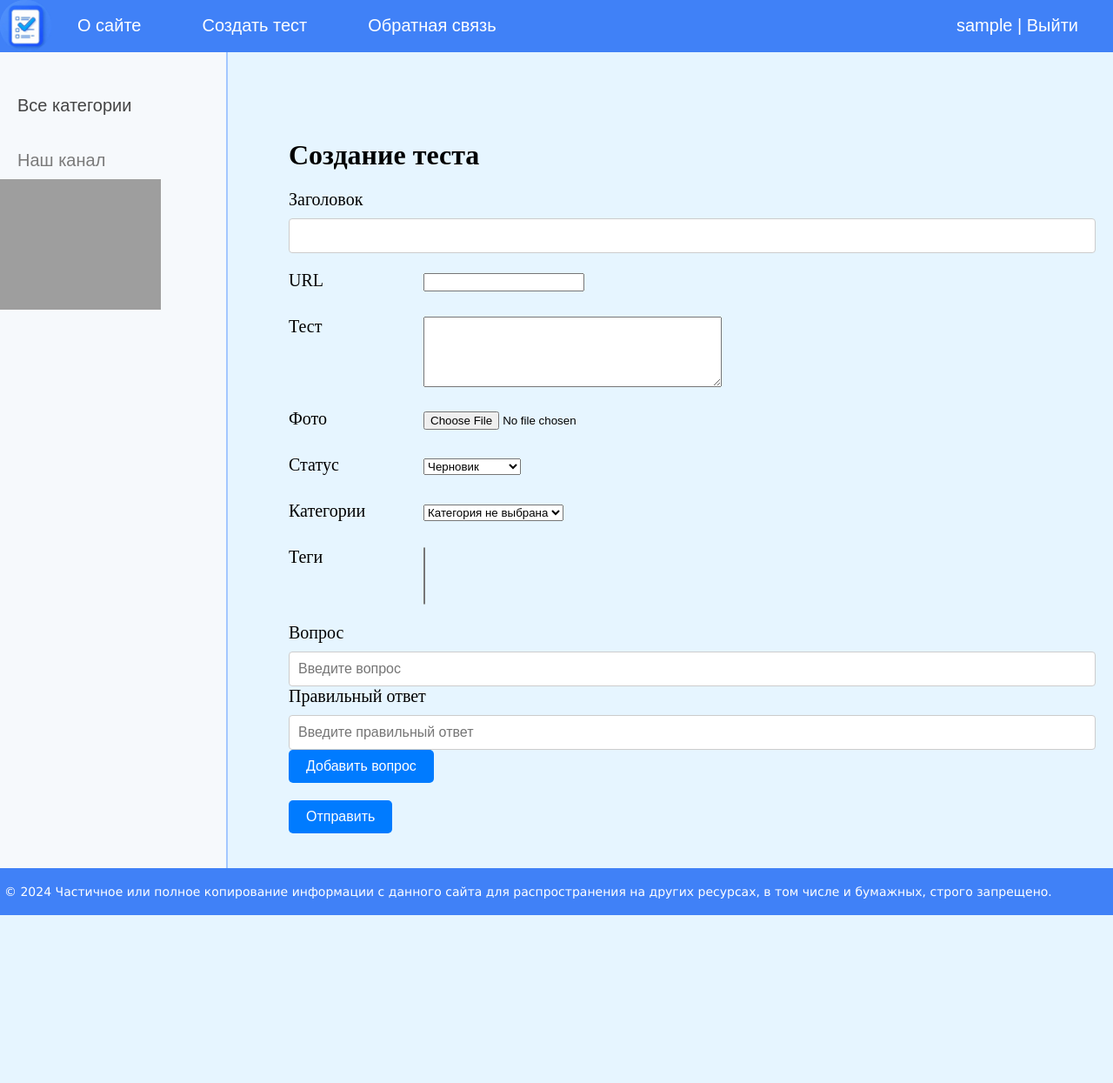
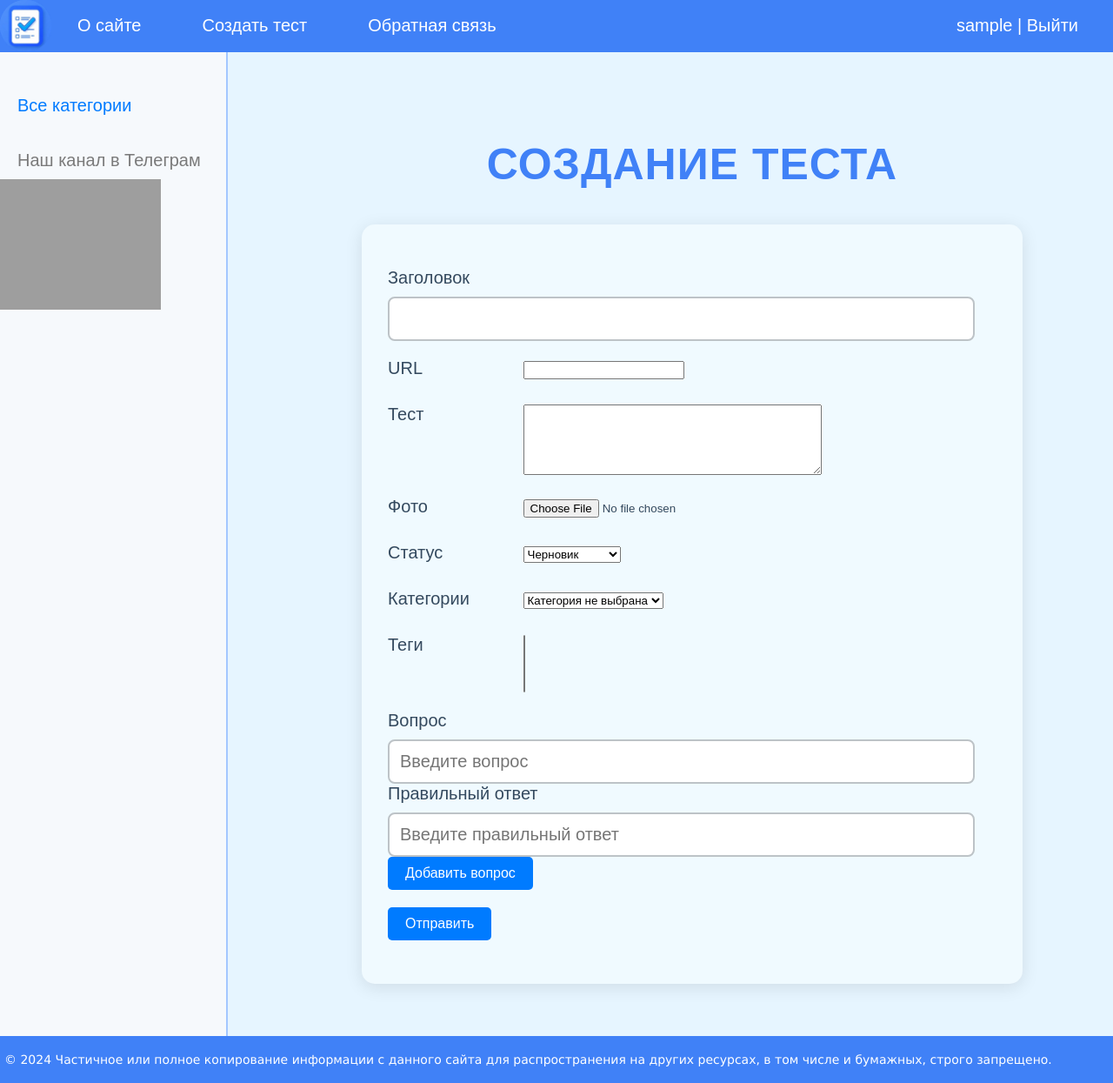
Before and after one commit to PolinaRym/OnlineTest, a Django app: page /addtest/ in a window 1280 px wide. Shown: the whole page at 87% size. Before the commit the page ends 1052 px from the top, so only its background shows below. Run offline with Django 4.2, Linux system fonts and the light colour scheme; the visitor is signed in with stand-in values (Sample User, id 1); data that the repository does not hold is empty; grey boxes are pictures that could not be loaded.

Commit message:
change style of addtest

```diff
--- a/onlinetest/templates/base.html
+++ b/onlinetest/templates/base.html
@@ -53,7 +53,7 @@
 			{% show_categories cat_selected %}
 
 			<li class="share">
-			<p>Наш канал</p>
+			<p>Наш канал в Телеграм</p>
 			<a class="share-yt" href="https://t.me/polinarym" target="_blank" rel="nofollow"></a>
 			</li>
 		    <li>{% show_all_tags %}</li>
--- a/onlinetest/testik/static/testik/css/styles.css
+++ b/onlinetest/testik/static/testik/css/styles.css
@@ -628,5 +628,109 @@
     font-size: 1.2em; /* Размер текста */
     line-height: 1.5; /* Межстрочный интервал */
     color: #333; /* Цвет текста */
-    text-align: center; /* Выравнивание текста по центру */
+    text-align: center;
 }
+/* Основные стили для страницы создания теста */
+.addtest-page {
+    font-family: 'Poppins', Arial, sans-serif; /* Более современный шрифт */
+    margin: 0;
+    padding: 0;
+    background-color: #e6f5ff; /* Нежный светло-голубой фон */
+    color: #333; /* Цвет текста */
+}
+
+.addtest-page h1 {
+    text-align: center;
+    color: #0056b3; /* Глубокий синий цвет */
+    margin-bottom: 30px;
+    font-size: 3em; /* Увеличенный размер шрифта для заголовка */
+    font-weight: 600; /* Более жирный шрифт */
+    text-transform: uppercase; /* Заглавные буквы */
+    letter-spacing: 1px; /* Межбуквенный интервал */
+}
+.addtest-page {
+        font-family: 'Poppins', sans-serif; /* Современный шрифт */
+        margin: 0;
+        padding: 0;
+        background-color: #e6f5ff; /* Нежно-голубой фон */
+        color: #34495e; /* Темно-серый цвет текста */
+    }
+
+    /* Заголовок */
+    .addtest-page h1 {
+        text-align: center;
+        color: #4081f7; /* Темно-синий цвет */
+        margin-bottom: 40px; /* Увеличенный отступ снизу */
+        font-size: 2.5em; /* Уменьшенный размер */
+        font-weight: 600; /* Жирный шрифт */
+        text-transform: uppercase; /* Преобразуем в верхний регистр */
+    }
+
+    /* Стили для формы на странице создания теста */
+    .addtest-page form {
+        max-width: 700px; /* Ширина формы */
+        margin: 40px auto; /* Центрирование формы */
+        padding: 30px;
+        background-color: #f0faff; /* Белый фон формы */
+        border-radius: 15px; /* Закругленные углы */
+        box-shadow: 0 4px 20px rgba(0, 0, 0, 0.1); /* Легкая тень для формы */
+    }
+
+    /* Стили для ошибок формы */
+    .addtest-page .form-error {
+        color: #e74c3c; /* Ярко-красный цвет для ошибок */
+        margin-bottom: 15px;
+        font-size: 0.95em; /* Меньший размер шрифта */
+        font-style: italic; /* Курсивный стиль для ошибок */
+    }
+
+    /* Группа полей ввода */
+    .form-group {
+        margin-bottom: 20px; /* Отступ между полями */
+    }
+
+    /* Стили для полей ввода на странице создания теста */
+    .addtest-page .form-input {
+        width: calc(100% - 25px); /* Учитываем отступы */
+        padding: 12px;
+        border: 2px solid #bdc3c7; /* Серый цвет границы */
+        border-radius: 8px;
+        box-sizing: border-box;
+        font-size: 1em; /* Размер шрифта для полей ввода */
+        transition: border-color 0.3s, box-shadow 0.3s; /* Плавный переход цвета границы и тени */
+    }
+
+    .addtest-page .form-input:focus {
+        border-color: #3498db; /* Цвет границы при фокусе */
+        box-shadow: 0 0 5px rgba(52, 152, 219, 0.5); /* Легкая тень при фокусе */
+        outline: none; /* Убираем стандартный контур */
+    }
+
+    /* Стили для кнопок */
+    .addtest-page .submit-button {
+        background-color: #3498db; /* Светло-синий фон кнопки */
+        color: white; /* Белый цвет текста */
+        border: none; /* Убираем стандартную границу */
+        padding: 12px 20px; /* Внутренние отступы */
+        border-radius: 8px; /* Закругленные углы */
+        cursor: pointer; /* Курсор в виде указателя */
+        font-size: 1em; /* Размер шрифта кнопки */
+        font-weight: 500; /* Полужирный текст */
+        transition: background-color 0.3s, transform 0.2s; /* Плавный переход фона и трансформации */
+    }
+
+    .addtest-page .submit-button:hover {
+        background-color: #2980b9; /* Темнее при наведении */
+        transform: translateY(-2px); /* Легкий подъем при наведении */
+    }
+
+    /* Дополнительный стиль для кнопки при нажатии */
+    .addtest-page .submit-button:active {
+        transform: translateY(1px); /* Легкий "провал" при нажатии */
+    }
+
+    /* Обертка для кнопки отправки */
+    .form-submit {
+        margin-top: 20px; /* Отступ сверху */
+        text-align: center; /* Центрирование кнопки */
+    }
--- a/onlinetest/testik/templates/testik/addtest.html
+++ b/onlinetest/testik/templates/testik/addtest.html
@@ -1,6 +1,7 @@
 {% extends 'base.html' %}
 
 {% block content %}
+<div class="addtest-page">
 <h1>{{ title }}</h1>
 <form action="" method="post" enctype="multipart/form-data">
     {% csrf_token %}
```
